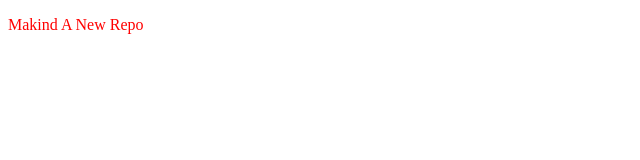
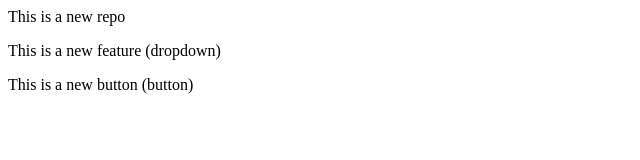
Before and after one commit to ShayaanRK/GlobalRepo, a plain HTML site: page index.html in a window 1280 px wide. Shown: the whole page, without its empty margins (0-640 px from the left). Drawn offline with Linux system fonts and the light colour scheme.

Commit message:
Modified index.html file

```diff
--- a/index.html
+++ b/index.html
@@ -1,14 +1,3 @@
-<!DOCTYPE html>
-<html lang="en">
-<head>
-    <meta charset="UTF-8">
-    <meta name="viewport" content="width=device-width, initial-scale=1.0">
-    <title>Document</title>
-    <link rel="stylesheet" href="style.css">
-</head>
-<body>
-
-</body>
-</html>
-
-<p>Makind A New Repo</p>
+<p>This is a new repo</p>
+<p>This is a new feature (dropdown)</p>
+<p>This is a new button (button)</p>
```
